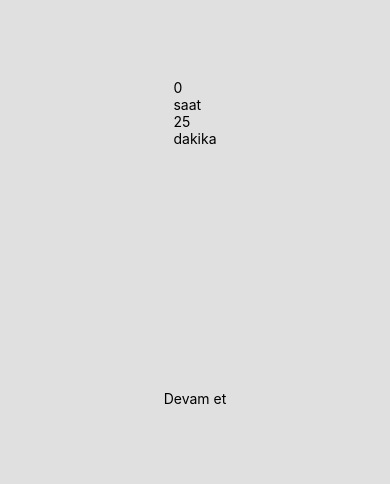
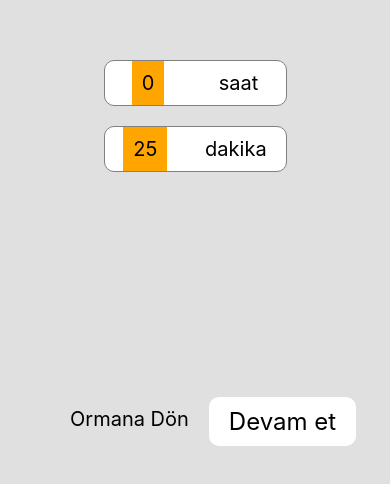
Before and after one commit to w1that/FocusForest, a React Native app: screen /TimeSelection in a window 390 px wide. Shown: the part 194-678 px from the top of the page. Built offline with nearby package versions, Linux system fonts and the light colour scheme.

Commit message:
Design timeSelection screen

```diff
--- a/screens/FieldSelectionScreen.js
+++ b/screens/FieldSelectionScreen.js
@@ -2,11 +2,10 @@ import React, { useEffect } from "react";
 import { Text, TouchableOpacity, View } from "react-native";
 import { useSelector } from "react-redux";
 import ForestField from "../components/ForestField";
-import { getUsersLands } from "../firebase";
 
-export default function FieldSelectionScreen({navigation}) {
-  const land =  useSelector(state=>state.land.value);
-
+export default function FieldSelectionScreen({ navigation }) {
+  const land = useSelector((state) => state.land.value);
+  console.log(land)
 
   return (
     <View
@@ -18,12 +17,24 @@ export default function FieldSelectionScreen({navigation}) {
       }}
     >
       <ForestField />
-      <View style={{flex:0.6,alignItems:'center',justifyContent:'center' }}>
-      {land===-1?<Text style={{ fontSize: 30, paddingHorizontal: 20, }}>
-        Geliştirmek istediğin alanı seç ve çalışmaya başla.
-      </Text >:<TouchableOpacity onPress={()=> navigation.navigate('TimeSelection')} style={{ borderWidth:1, borderRadius:100, padding:6}}><Text style={{ fontSize: 30, paddingHorizontal: 20 }}>Devam et</Text></TouchableOpacity>}
+      <View
+        style={{ flex: 0.6, alignItems: "center", justifyContent: "center" }}
+      >
+        {!land.id  ? (
+          <Text style={{ fontSize: 30, paddingHorizontal: 20 }}>
+            Geliştirmek istediğin alanı seç ve çalışmaya başla.
+          </Text>
+        ) : (
+          <TouchableOpacity
+            onPress={() => navigation.navigate("TimeSelection")}
+            style={{ borderWidth: 1, borderRadius: 100, padding: 6 }}
+          >
+            <Text style={{ fontSize: 30, paddingHorizontal: 20 }}>
+              Devam et
+            </Text>
+          </TouchableOpacity>
+        )}
       </View>
-
     </View>
   );
 }
--- a/screens/TimeSelectionScreen.js
+++ b/screens/TimeSelectionScreen.js
@@ -26,28 +26,50 @@ export default function TimeSelectionScreen({ navigation }) {
         paddingTop: 30,
       }}
     >
-      <View>
-      <View style={{ position: "relative" }}>
-        <TouchableOpacity onPress={() => setHoursDropDown(!hoursDropDown)}>
-          <Text>{selectedHour}</Text>
+      <View style={{ padding: 10, width: "70%" }}>
+        <View
+          style={{
+            position: "relative",
+            overflow: "hidden",
+            flexDirection: "row",
+            backgroundColor: "#fff",
+            borderWidth: 1,
+            borderColor: "gray",
+            borderRadius: 10,
+            marginVertical: 10,
+            justifyContent: "space-around",
+            alignItems: "center",
+          }}
+        >
+          <TouchableOpacity
+            style={{ backgroundColor: "orange", padding: 10 }}
+            onPress={() => setHoursDropDown(!hoursDropDown)}
+          >
+            <Text style={{ fontSize: 20 }}>{selectedHour}</Text>
           </TouchableOpacity>
           {hoursDropDown && (
             <View
               style={{
                 position: "absolute",
                 backgroundColor: "white",
-              width: 100,
+                width: 50,
+                borderWidth: 1,
                 zIndex: 2,
+                alignItems: "center",
+                top: -1,
               }}
             >
-            <ScrollView>
+              <ScrollView
+                style={{ height: 50 }}
+                showsVerticalScrollIndicator={false}
+              >
                 <TouchableOpacity
                   onPress={() => {
                     setHoursDropDown(!hoursDropDown);
                     setSelectedHour(0);
                   }}
                 >
-                <Text>0</Text>
+                  <Text style={{ fontSize: 20 }}>0</Text>
                 </TouchableOpacity>
                 <TouchableOpacity
                   onPress={() => {
@@ -55,7 +77,7 @@ export default function TimeSelectionScreen({ navigation }) {
                     setSelectedHour(1);
                   }}
                 >
-                <Text>1</Text>
+                  <Text style={{ fontSize: 20 }}>1</Text>
                 </TouchableOpacity>
                 <TouchableOpacity
                   onPress={() => {
@@ -63,7 +85,7 @@ export default function TimeSelectionScreen({ navigation }) {
                     setSelectedHour(2);
                   }}
                 >
-                <Text>2</Text>
+                  <Text style={{ fontSize: 20 }}>2</Text>
                 </TouchableOpacity>
                 <TouchableOpacity
                   onPress={() => {
@@ -71,7 +93,7 @@ export default function TimeSelectionScreen({ navigation }) {
                     setSelectedHour(3);
                   }}
                 >
-                <Text>3</Text>
+                  <Text style={{ fontSize: 20 }}>3</Text>
                 </TouchableOpacity>
                 <TouchableOpacity
                   onPress={() => {
@@ -79,7 +101,7 @@ export default function TimeSelectionScreen({ navigation }) {
                     setSelectedHour(4);
                   }}
                 >
-                <Text>4</Text>
+                  <Text style={{ fontSize: 20 }}>4</Text>
                 </TouchableOpacity>
                 <TouchableOpacity
                   onPress={() => {
@@ -87,7 +109,7 @@ export default function TimeSelectionScreen({ navigation }) {
                     setSelectedHour(5);
                   }}
                 >
-                <Text>5</Text>
+                  <Text style={{ fontSize: 20 }}>5</Text>
                 </TouchableOpacity>
                 <TouchableOpacity
                   onPress={() => {
@@ -95,92 +117,129 @@ export default function TimeSelectionScreen({ navigation }) {
                     setSelectedHour(6);
                   }}
                 >
-                <Text>6</Text>
+                  <Text style={{ fontSize: 20 }}>6</Text>
                 </TouchableOpacity>
               </ScrollView>
             </View>
           )}
-        <Text>saat</Text>
+          <Text style={{ fontSize: 20 }}>saat</Text>
         </View>
 
-      <View style={{ position: "relative" }}>
-        <TouchableOpacity onPress={() => setMinutesDropDown(!minutesDropDown)}>
-          <Text>{selectedMinute}</Text>
+        <View
+          style={{
+            position: "relative",
+            overflow: "hidden",
+            flexDirection: "row",
+            backgroundColor: "#fff",
+            borderWidth: 1,
+            borderColor: "gray",
+            borderRadius: 10,
+            marginVertical: 10,
+            justifyContent: "space-around",
+            alignItems: "center",
+          }}
+        >
+          <TouchableOpacity
+            style={{ backgroundColor: "orange", padding: 10 }}
+            onPress={() => setMinutesDropDown(!minutesDropDown)}
+          >
+            <Text style={{ fontSize: 20 }}>{selectedMinute}</Text>
           </TouchableOpacity>
           {minutesDropDown && (
             <View
               style={{
                 position: "absolute",
                 backgroundColor: "white",
-              width: 100,
+                width: 50,
+                borderWidth: 1,
                 zIndex: 2,
+                alignItems: "center",
+                top: -1,
               }}
             >
-            <ScrollView>
+              <ScrollView
+                style={{ height: 50 }}
+                showsVerticalScrollIndicator={false}
+              >
                 <TouchableOpacity
                   onPress={() => {
-                    setMinutesDropDown(!minutesDropDown)
-                  setSelectedMinute(0)
+                    setMinutesDropDown(!minutesDropDown);
+                    setSelectedMinute(0);
                   }}
                 >
-                <Text>0</Text>
+                  <Text style={{ fontSize: 20 }}>0</Text>
                 </TouchableOpacity>
                 <TouchableOpacity
                   onPress={() => {
-                    setMinutesDropDown(!minutesDropDown)
+                    setMinutesDropDown(!minutesDropDown);
                     setSelectedMinute(1);
                   }}
                 >
-                <Text>1</Text>
+                  <Text style={{ fontSize: 20 }}>1</Text>
                 </TouchableOpacity>
                 <TouchableOpacity
                   onPress={() => {
-                    setMinutesDropDown(!minutesDropDown)
-                  setSelectedMinute(10);
+                    setMinutesDropDown(!minutesDropDown);
+                    setSelectedMinute(20);
                   }}
                 >
-                <Text>10</Text>
+                  <Text style={{ fontSize: 20 }}>20</Text>
                 </TouchableOpacity>
                 <TouchableOpacity
                   onPress={() => {
-                    setMinutesDropDown(!minutesDropDown)
-                    setSelectedMinute(20);
+                    setMinutesDropDown(!minutesDropDown);
+                    setSelectedMinute(30);
                   }}
                 >
-                <Text>20</Text>
+                  <Text style={{ fontSize: 20 }}>30</Text>
                 </TouchableOpacity>
                 <TouchableOpacity
                   onPress={() => {
-                    setMinutesDropDown(!minutesDropDown)
-                    setSelectedMinute(30);
+                    setMinutesDropDown(!minutesDropDown);
+                    setSelectedMinute(40);
                   }}
                 >
-                <Text>30</Text>
+                  <Text style={{ fontSize: 20 }}>40</Text>
                 </TouchableOpacity>
                 <TouchableOpacity
                   onPress={() => {
-                    setMinutesDropDown(!minutesDropDown)
-                    setSelectedMinute(40);
-                }}
-              >
-                <Text>40</Text>
-              </TouchableOpacity>
-              <TouchableOpacity
-                onPress={() => {
-                    setMinutesDropDown(!minutesDropDown)
+                    setMinutesDropDown(!minutesDropDown);
                     setSelectedMinute(50);
                   }}
                 >
-                <Text>50</Text>
+                  <Text style={{ fontSize: 20 }}>50</Text>
                 </TouchableOpacity>
-
               </ScrollView>
             </View>
           )}
-        <Text>dakika</Text>
+          <Text style={{ fontSize: 20 }}>dakika</Text>
         </View>
       </View>
-      <TouchableOpacity onPress={()=>navigation.navigate('Timer',{hours:selectedHour, minutes:selectedMinute})}><Text>Devam et</Text></TouchableOpacity>
+
+      <View style={{flexDirection:'row',width:"100%", justifyContent:'space-between'}}>
+      <TouchableOpacity
+      style={{paddingVertical:10,paddingHorizontal:20, borderRadius:10}}
+        onPress={() =>
+          navigation.navigate("FieldSelection", {
+            hours: selectedHour,
+            minutes: selectedMinute,
+          })
+        }
+      >
+        <Text style={{fontSize:20}}>Ormana Dön</Text>
+      </TouchableOpacity>
+      <TouchableOpacity
+      style={{backgroundColor:'white', paddingVertical:10,paddingHorizontal:20, borderRadius:10}}
+        onPress={() =>
+          navigation.navigate("Timer", {
+            hours: selectedHour,
+            minutes: selectedMinute,
+          })
+        }
+      >
+        <Text style={{fontSize:24}}>Devam et</Text>
+      </TouchableOpacity>
+      </View>
     </View>
   );
 }
--- a/screens/TimerScreen.js
+++ b/screens/TimerScreen.js
@@ -1,61 +1,63 @@
 import React, { useEffect } from "react";
 import { View, Text, Button, Image } from "react-native";
 import { useState } from "react";
-import { useSelector } from "react-redux";
+import { useDispatch, useSelector } from "react-redux";
 import { db, getUsersLands, handleLevel } from "../firebase";
 import { LogBox } from "react-native";
 import { doc, runTransaction } from "firebase/firestore";
-LogBox.ignoreLogs([
-  'Setting a timer for a long period of time',
-]); // Ignore log notification by message
+import { selectLand } from "../slices/landSlice";
+LogBox.ignoreLogs(["Setting a timer for a long period of time"]); // Ignore log notification by message
 
-export default function TimerScreen({navigation, route}) {
+export default function TimerScreen({ navigation, route }) {
   const [hours, setHours] = useState(route.params.hours);
   const [minutes, setMinutes] = useState(route.params.minutes);
-  const [milliseconds, setMilliseconds] = useState(route.params.minutes*60000+route.params.hours*3600000);
-  const [width, setWidth] = useState(95);
+  const [milliseconds, setMilliseconds] = useState(
+    route.params.minutes * 60000 + route.params.hours * 3600000
+  );
+  const [width, setWidth] = useState(97);
   const [playing, setPlaying] = useState(false);
   const [interval, setinterval] = useState(0);
   const [disabledButton, setDisabledButton] = useState(true);
-  const selectedLand = useSelector(state=>state.land.value);
+  const selectedLand = useSelector((state) => state.land.value);
+  const dispatch = useDispatch();
 
 
-  function fillBar(){
-    setinterval(setTimeout(() => {
-      setWidth(prev=>prev+1);
-      fillBar();
-    }, milliseconds/100))
+  function fillBar() {
+    setinterval(
+      setTimeout(() => {
+        setWidth((prev) => prev + 1);
+        fillBar();
+      }, milliseconds / 100)
+    );
   }
 
   useEffect(() => {
-    if(playing){
-      fillBar()
-    }else{
-      clearTimeout(interval)
+    if (playing) {
+      fillBar();
+    } else {
+      clearTimeout(interval);
     }
   }, [playing]);
 
-
-  function play (){
-   if(!playing){
-     setPlaying(true);
-   }
-   if(playing){
-     setPlaying(false);
-   }
+  function play() {
+    if (!playing) {
+      setPlaying(true);
+    }
+    if (playing) {
+      setPlaying(false);
+    }
   }
 
   useEffect(() => {
-    if(width===100){
-      handleLevel(selectedLand.id)
+    if (width === 100) {
+      handleLevel(selectedLand.id);
       clearInterval(interval);
-      setPlaying(false)
+      setPlaying(false);
       setTimeout(() => {
         setDisabledButton(false);
-      }, 2000);
+      }, 1000);
     }
   }, [width]);
-
 
   return (
     <View
@@ -83,15 +85,47 @@ export default function TimerScreen({navigation, route}) {
 
         <Text style={{ color: "white", fontSize: 20 }}>{minutes} dakika</Text>
       </View>
-      <View style={{width:'100%', backgroundColor:'gray',borderRadius:20, alignItems:'center',justifyContent:'center'}}>
-        <Image source={require('../assets/seed1.gif')} />
+      <View
+        style={{
+          width: "100%",
+          backgroundColor: "gray",
+          borderRadius: 20,
+          alignItems: "center",
+          justifyContent: "center",
+        }}
+      >
+        <Image source={require("../assets/seed1.gif")} />
       </View>
-      <View style={{ backgroundColor: "#f0f0f0", width: "100%", height:5,borderWidth:1, borderRadius:5 }}>
+      <View
+        style={{
+          backgroundColor: "#f0f0f0",
+          width: "100%",
+          height: 5,
+          borderWidth: 1,
+          borderRadius: 5,
+        }}
+      >
         <View
-          style={{ height: "100%", backgroundColor: width===100?"green":"yellow", width: `${width}%`,borderRightWidth:1}}
+          style={{
+            height: "100%",
+            backgroundColor: width === 100 ? "green" : "yellow",
+            width: `${width}%`,
+            borderRightWidth: 1,
+          }}
         ></View>
       </View>
-      {width !==100?<Button onPress={play} title={playing?'duraklat':'başlat'}></Button>:<Button disabled={disabledButton} onPress={()=>navigation.push('FieldSelection')} title="Bahçeye dön"></Button>}
+      {width !== 100 ? (
+        <Button onPress={play} title={playing ? "duraklat" : "başlat"}></Button>
+      ) : (
+        <Button
+          disabled={disabledButton}
+          onPress={() => {
+            navigation.push("FieldSelection")
+            dispatch(selectLand({}));
+          }}
+          title="Bahçeye dön"
+        ></Button>
+      )}
     </View>
   );
 }
```
Also changed, not shown: components/Forest.js (+3 -29 lines), components/Land.js (+8 -0 lines), firebase.js (+2 -6 lines). Lines whose indentation alone changed are shown as unchanged.
